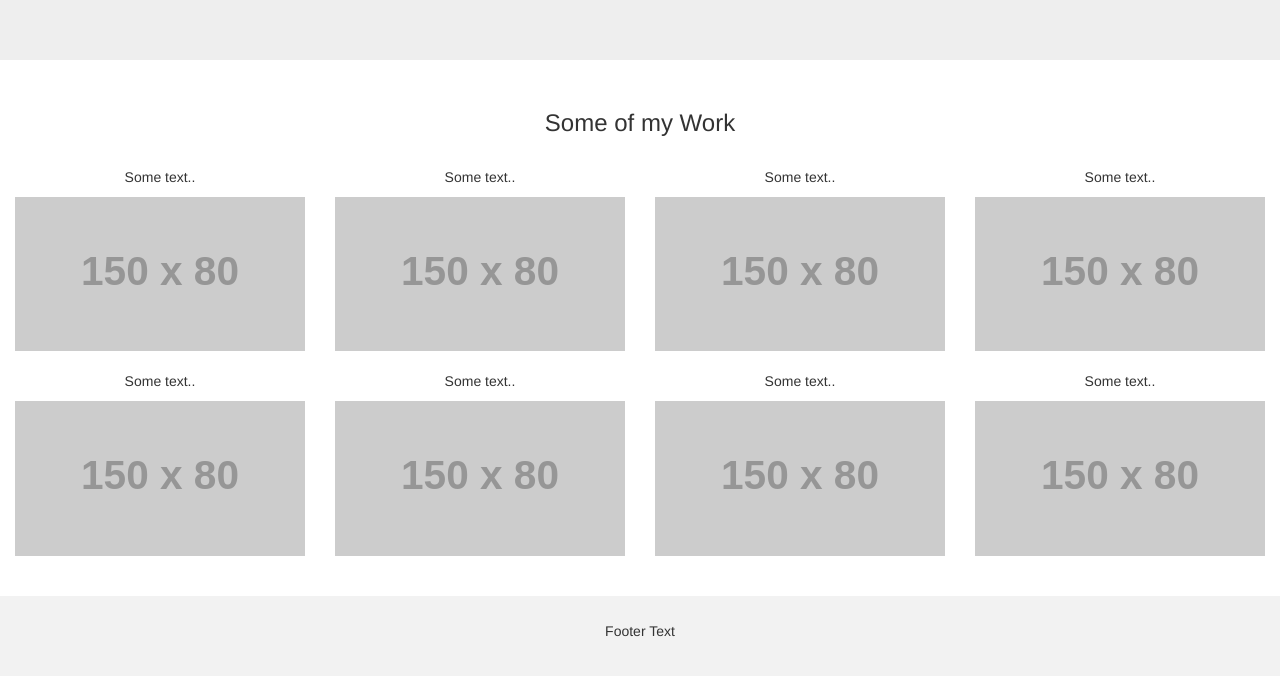
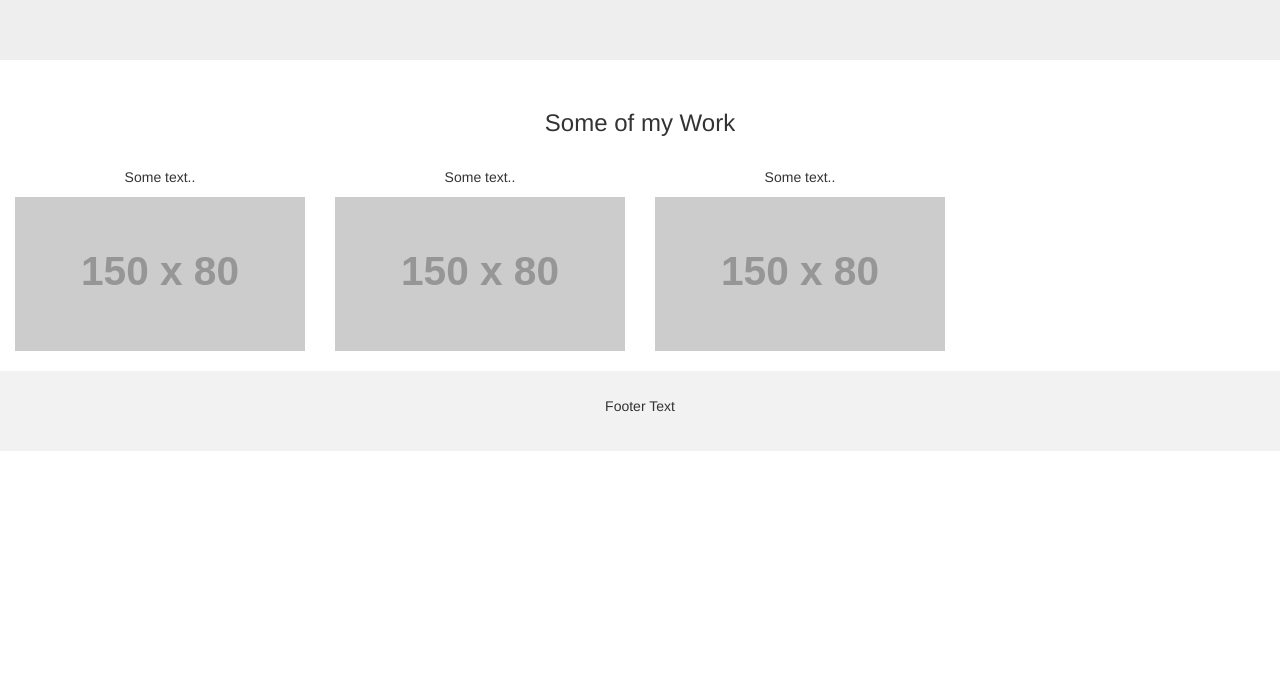
Before and after one commit to Donovan-L/Donovan-L.github.io, a plain HTML site: page contact.html in a window 1280 px wide. Shown: the part 232-908 px from the top of the page. After the commit the page ends 800 px from the top, so only its background shows below. Drawn offline with nearby package versions, Linux system fonts and the light colour scheme; placeholder pictures from the web are drawn by us.

Commit message:
Update contact.html

```diff
--- a/contact.html
+++ b/contact.html
@@ -71,32 +71,10 @@
       <img src="https://placehold.it/150x80?text=IMAGE" class="img-responsive" style="width:100%" alt="Image">
     </div>
     <div class="col-sm-3">
-      <p>Some text..</p>
-      <img src="https://placehold.it/150x80?text=IMAGE" class="img-responsive" style="width:100%" alt="Image">
     </div>
   </div>
 </div><br>
 
-<div class="container-fluid bg-3 text-center">
-  <div class="row">
-    <div class="col-sm-3">
-      <p>Some text..</p>
-      <img src="https://placehold.it/150x80?text=IMAGE" class="img-responsive" style="width:100%" alt="Image">
-    </div>
-    <div class="col-sm-3">
-      <p>Some text..</p>
-      <img src="https://placehold.it/150x80?text=IMAGE" class="img-responsive" style="width:100%" alt="Image">
-    </div>
-    <div class="col-sm-3">
-      <p>Some text..</p>
-      <img src="https://placehold.it/150x80?text=IMAGE" class="img-responsive" style="width:100%" alt="Image">
-    </div>
-    <div class="col-sm-3">
-      <p>Some text..</p>
-      <img src="https://placehold.it/150x80?text=IMAGE" class="img-responsive" style="width:100%" alt="Image">
-    </div>
-  </div>
-</div><br><br>
 
 <footer class="container-fluid text-center">
   <p>Footer Text</p>
```
